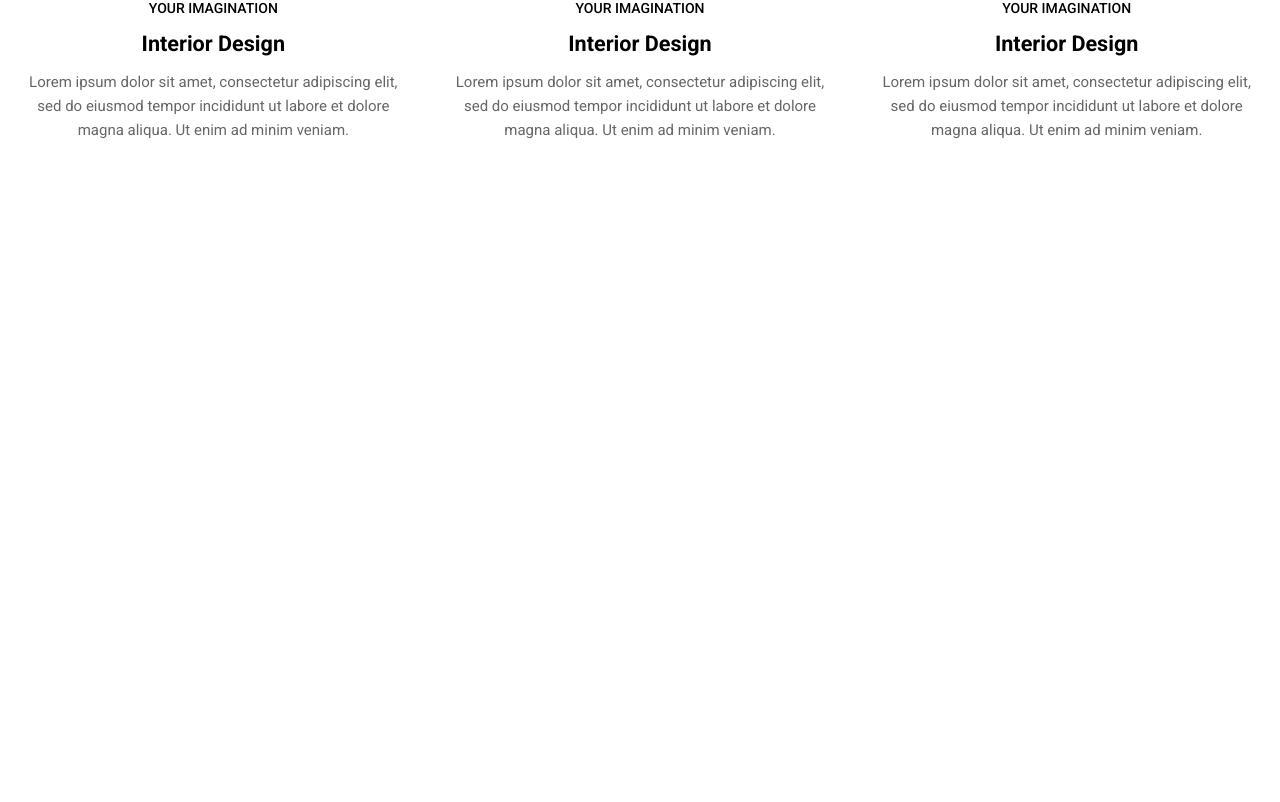
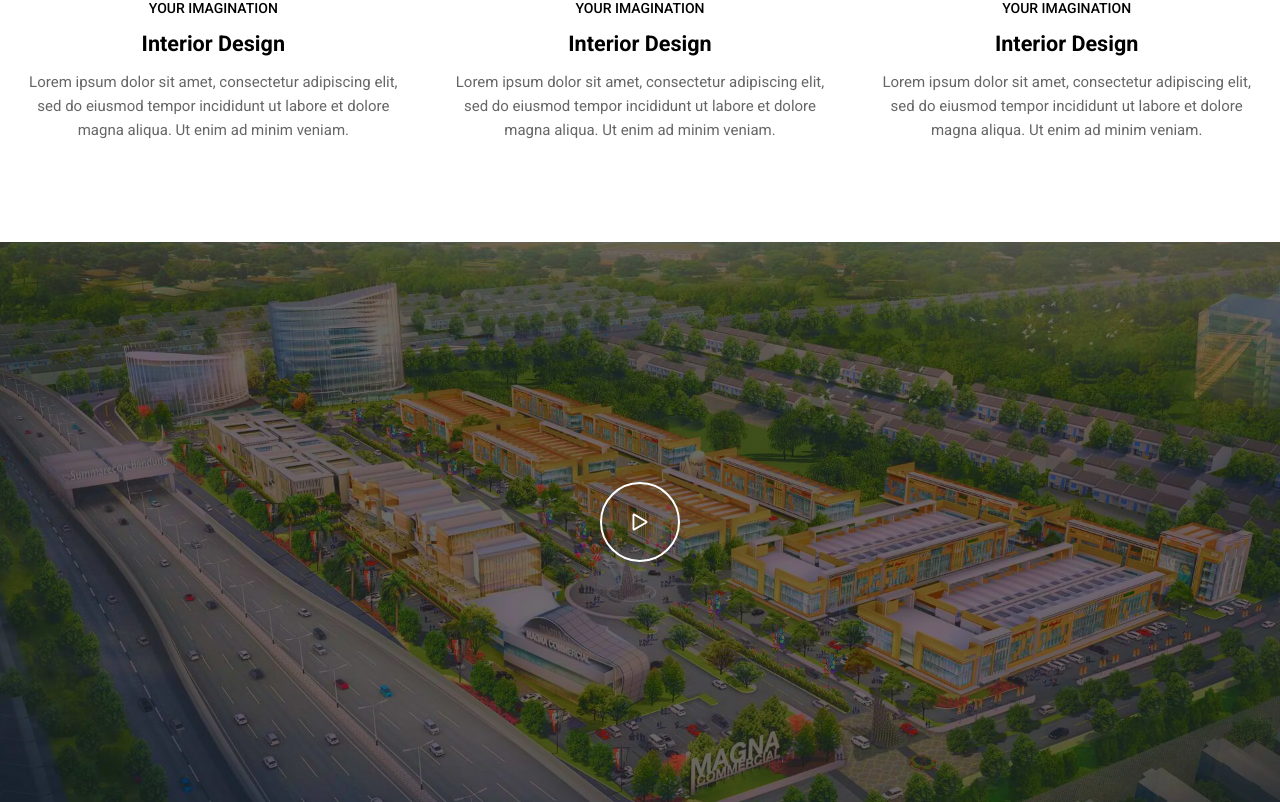
Before and after one commit to sajibhn/saj-arc, a React (Create React App) app: page / in a window 1280 px wide. Shown: the part 1395-2197 px from the top of the page. Before the commit the page ends 1537 px from the top, so only its background shows below. Built offline with nearby package versions, Linux system fonts and the light colour scheme.

Commit message:
finished video section

```diff
--- a/package.json
+++ b/package.json
@@ -10,6 +10,7 @@
     "react": "^18.1.0",
     "react-dom": "^18.1.0",
     "react-icons": "^4.3.1",
+    "react-modal-video": "^1.2.8",
     "react-scripts": "5.0.1",
     "swiper": "^8.1.6",
     "web-vitals": "^2.1.4"
--- a/src/components/home/Home.jsx
+++ b/src/components/home/Home.jsx
@@ -1,6 +1,7 @@
 import React from 'react'
 import Hero from './components/hero/Hero'
 import Services from './components/services/Services'
+import Video from './components/video/Video'
 
 const Home = () => {
     return (
@@ -8,6 +9,7 @@ const Home = () => {
             <div className="home__container">
                 <Hero />
                 <Services />
+                <Video />
             </div>
         </section>
     )
--- /dev/null
+++ b/src/components/home/components/video/Video.jsx
@@ -0,0 +1,22 @@
+import React, { useState } from 'react'
+import ModalVideo from 'react-modal-video'
+import 'react-modal-video/scss/modal-video.scss';
+import { BsPlay } from 'react-icons/bs';
+
+
+const Video = () => {
+    const [isOpen, setOpen] = useState(false)
+    return (
+        <section className="video section">
+            <div className="section__container container">
+                <ModalVideo channel='youtube' autoplay isOpen={isOpen} videoId="oyA7Ucnmje4" onClose={() => setOpen(false)} />
+
+                <button className="btn-primary video__btn" onClick={() => setOpen(true)}>
+                    <BsPlay />
+                </button>
+            </div>
+        </section>
+    )
+}
+
+export default Video
--- /dev/null
+++ b/src/sass/components/home/_video.scss
@@ -0,0 +1,36 @@
+.video{
+    width: 100%;
+    height: 70vh;
+    position: relative;
+    background-color: #3b0f62ad;
+    background-size: cover;
+    background-repeat: no-repeat;
+    background-position: center center;
+    background-attachment: fixed;
+    background-image: url('../../../../public/images/home/video-bg.webp');
+    background-blend-mode: color;
+    display: flex;
+    align-items: center;
+    justify-content: center;
+    text-align: center;
+   &__btn{
+        background-color: transparent;
+        border: 2px solid $white;
+        color: $white;
+        font-size: 30px;
+        font-weight: 100;
+        cursor: pointer;
+        width: 80px;
+        height: 80px;
+        border-radius: 50px;
+        display: flex;
+        align-items: center;
+        justify-content: center;
+        transition: all .5s ease;
+        margin: 20px auto;
+
+        &:hover{
+               margin-top: -20px;
+        }
+   }
+}
--- a/src/sass/components/home/home.scss
+++ b/src/sass/components/home/home.scss
@@ -1,2 +1,3 @@
 @import './hero';
 @import './services';
+@import './video';
--- a/src/sass/global/_utils.scss
+++ b/src/sass/global/_utils.scss
@@ -10,7 +10,7 @@
     justify-content: space-between;
 }
 .section{
-    padding-top: 100px;
+    margin-top: 100px;
 }
 
 .btn{
```
Also changed, not shown: public/images/home/video-bg.webp (added), 1 other file (tests, documents, lock files or other folders).
